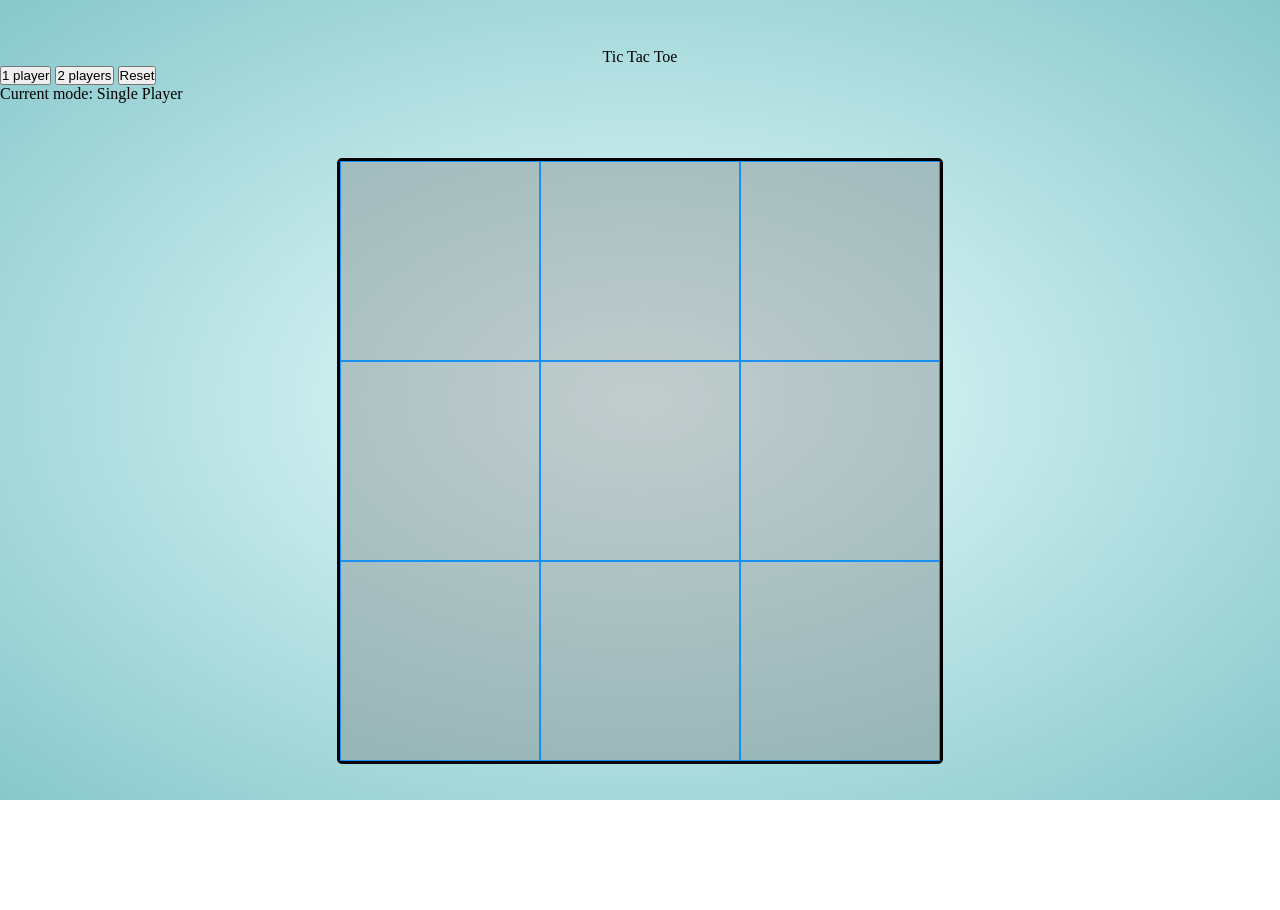
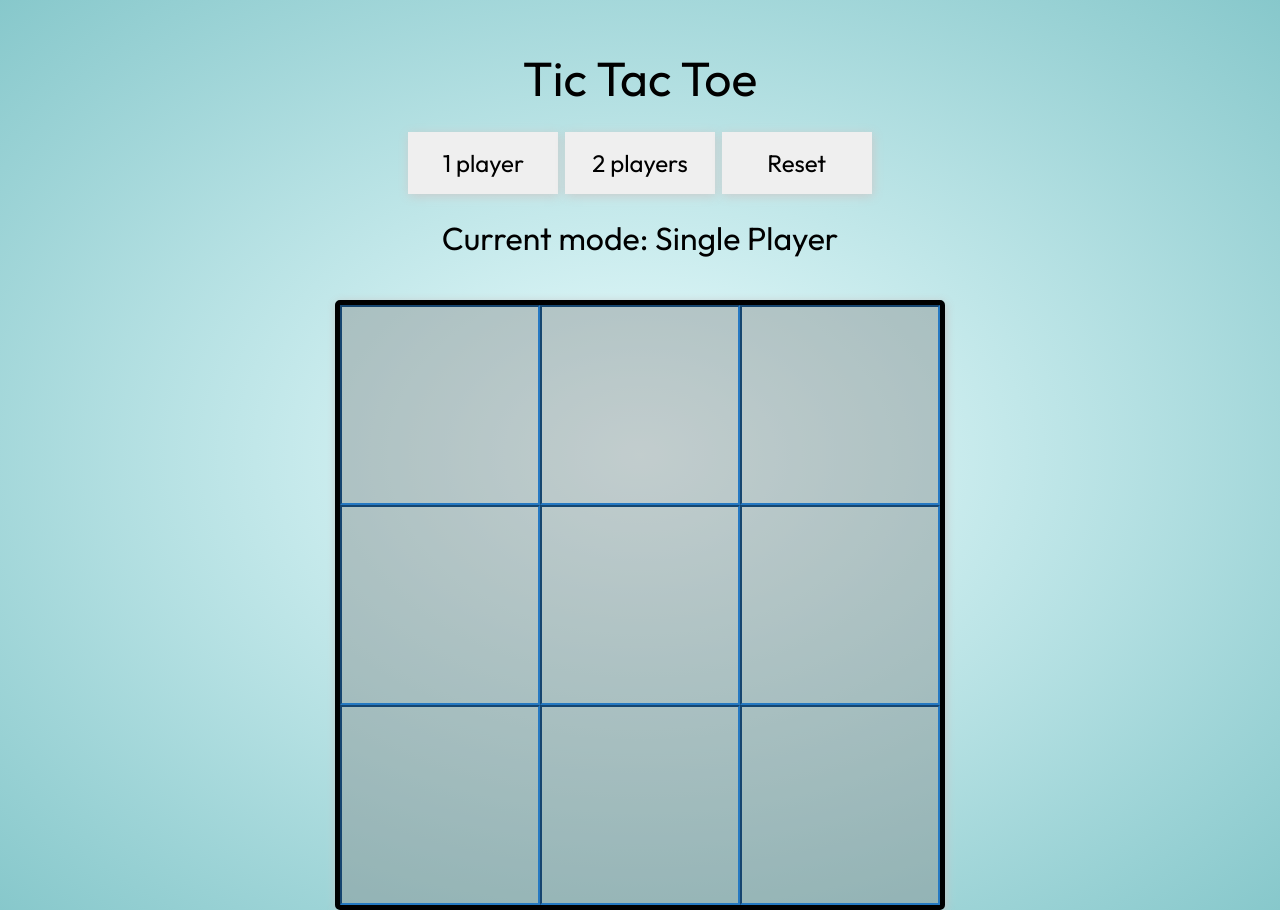
Before and after one commit to MC-GH/Tic-Tac-Toe, a plain HTML site: page html/index.html in a window 1280 px wide. Before the commit the page ends 800 px from the top, so only its background shows below. Drawn offline with Linux system fonts and the light colour scheme.

Commit message:
simple css

```diff
--- a/css/styles.css
+++ b/css/styles.css
@@ -1,7 +1,8 @@
 * {
+    font-family: 'Outfit',sans-serif;
     box-sizing: border-box;
+    padding: 0;
     margin: 0;
-    padding: 0;
 }
 
 body {
@@ -12,9 +13,34 @@ body {
 }
 
 header {
+    font-size: 3rem;
     text-align: center;
     padding-top: 3rem;
 }
+
+#settings, #gameInfo {
+    padding: 1.5rem;
+    margin: 0 auto;
+    font-size: 2rem;
+    text-align: center;
+}
+
+button {
+    font-size: 1.5rem;
+    padding: 1rem;
+    width: 150px;
+    border: none;
+    box-shadow: 1px 2px 10px rgb(203, 203, 203);
+}
+
+button:hover {
+    color: rgb(0, 64, 255);
+}
+
+#gameInfo {
+    padding-top: 0;
+}
+
 
 #winner {
     height: 18.4px;
@@ -28,17 +54,18 @@ main {
 }
 
  #gameBoard {
-    border: 3px solid black;
+    border: 5px solid black;
     border-radius: 5px;
     display: grid;
     grid-template-columns: repeat(3, 200px);
     grid-template-rows: repeat(3, 200px);
     justify-content: center;
     background-color: rgba(128, 128, 128, 0.392);
+    box-shadow: 1px 2px 10px rgb(197, 197, 197);
  }
 
  .cell {
-    border: 1px solid rgba(0, 136, 255, 0.856);
+    border: 2px inset rgba(37, 121, 195, 0.991);
     font-size: 10rem;
     text-align: center;
  }
@@ -56,4 +83,13 @@ main {
     .cell {
         font-size: 5rem;
     }
+
+    #settings, #gameInfo {
+        font-size: 1.5rem;
+    }
+
+    button {
+        font-size: 1rem;
+        width: 100px;
+    }
 }
--- a/html/index.html
+++ b/html/index.html
@@ -4,6 +4,9 @@
     <meta charset="UTF-8">
     <meta name="viewport" content="width=device-width, initial-scale=1.0">
     <link rel="stylesheet" href="/css/styles.css">
+    <link rel="preconnect" href="https://fonts.googleapis.com">
+    <link rel="preconnect" href="https://fonts.gstatic.com" crossorigin>
+    <link href="https://fonts.googleapis.com/css2?family=Outfit&display=swap" rel="stylesheet">
     <script defer src="/js/script.js"></script>
     <title>Tic Tac Toe</title>
 </head>
```
